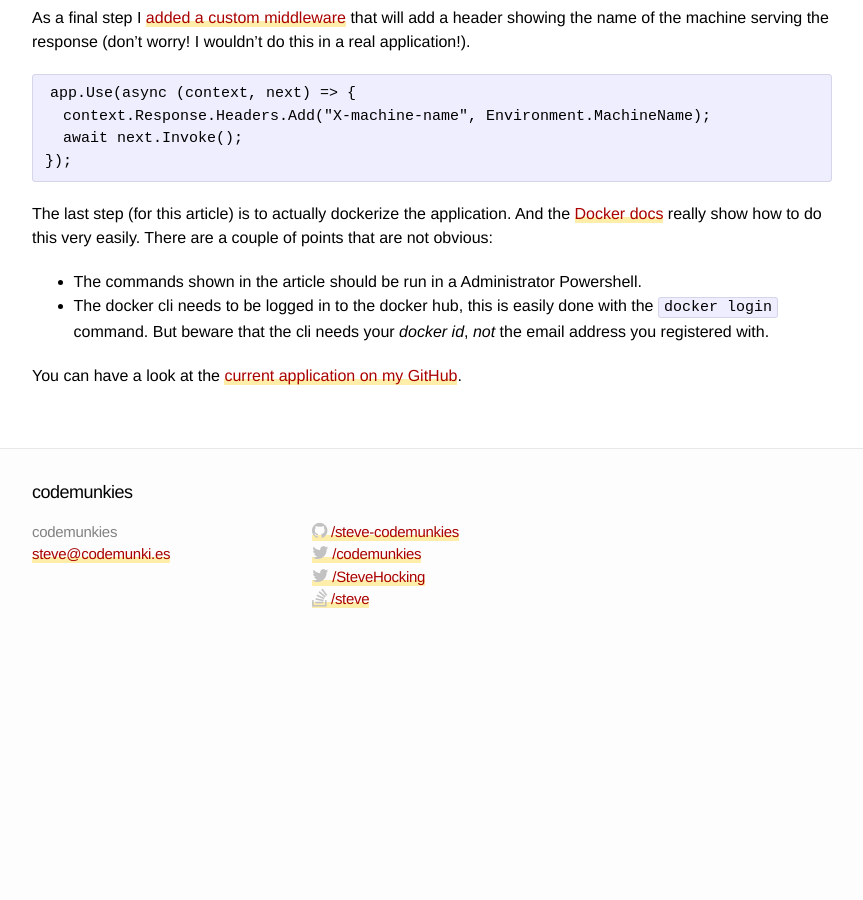
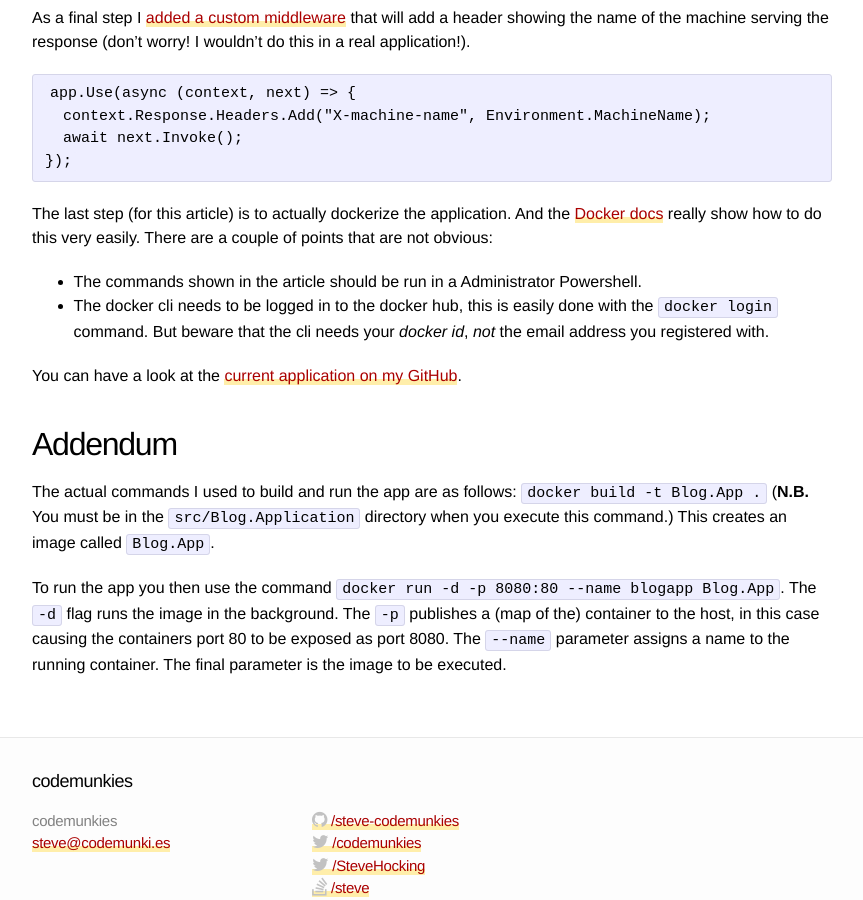
Before and after one commit to steve-codemunkies/stevehocking.github.io, a Jekyll site: the page built from _posts/2018-10-23-dockerize-asp-net-core-blog.md, in a window 1280 px wide and 900 px high, scrolled down 1233 px. Shown: the whole window, without its empty margins (208-1071 px from the left). Built offline with Jekyll 4.4.1, drawn with Linux system fonts in a browser that asks for light colours; nearby versions of some CDN libraries; comment, search, counter and statistics services are not loaded; before the commit the page ends 1844 px from its top, so only the background shows below that.

Commit message:
Add addendum of exact commands

```diff
--- a/_posts/2018-10-23-dockerize-asp-net-core-blog.md
+++ b/_posts/2018-10-23-dockerize-asp-net-core-blog.md
@@ -45,3 +45,9 @@ The last step (for this article) is to actually dockerize the application. And t
 * The docker cli needs to be logged in to the docker hub, this is easily done with the `docker login` command. But beware that the cli needs your _docker id_, _not_ the email address you registered with.
 
 You can have a look at the [current application on my GitHub](https://github.com/steve-codemunkies/Blog/tree/e973b94d4d4b293eabacd3fd2da53889a5572d73).
+
+## Addendum
+
+The actual commands I used to build and run the app are as follows: `docker build -t Blog.App .` (**N.B.** You must be in the `src/Blog.Application` directory when you execute this command.) This creates an image called `Blog.App`.
+
+To run the app you then use the command `docker run -d -p 8080:80 --name blogapp Blog.App`. The `-d` flag runs the image in the background. The `-p` publishes a (map of the) container to the host, in this case causing the containers port 80 to be exposed as port 8080. The `--name` parameter assigns a name to the running container. The final parameter is the image to be executed.
```
